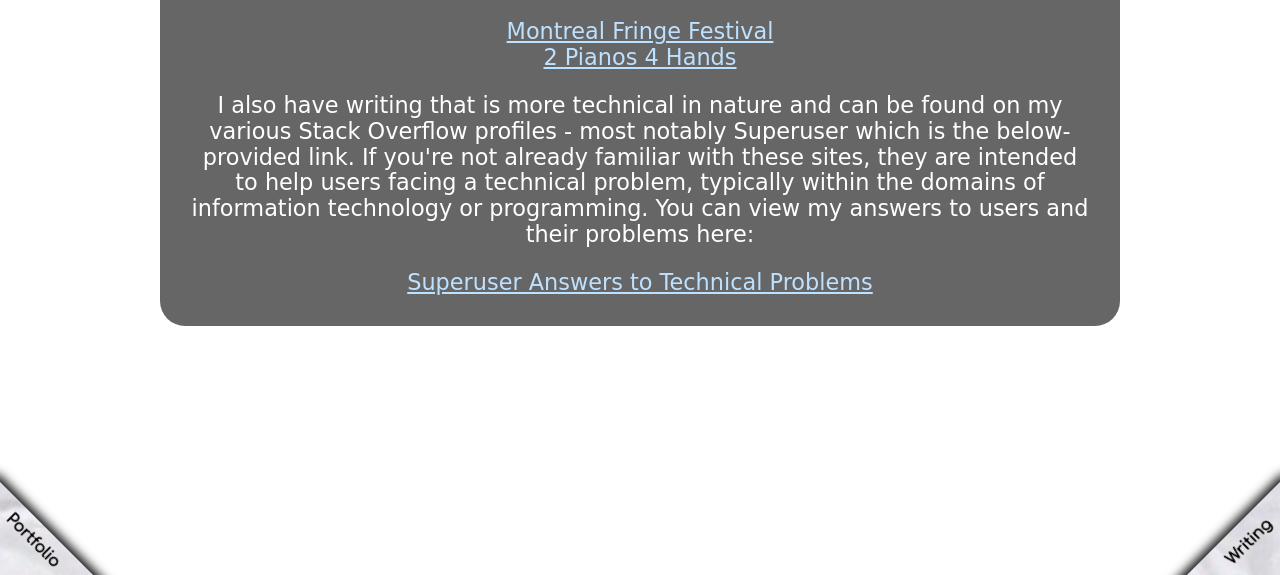
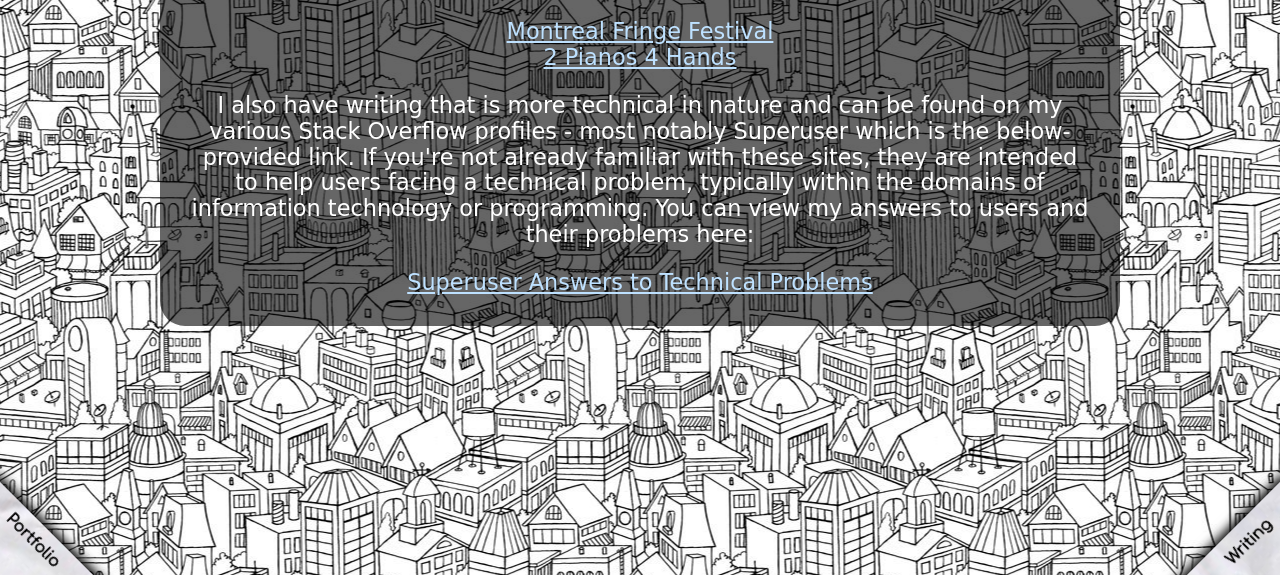
Before and after one commit to Baelx/portfolio, a website built with webpack: page app/writing.html in a window 1280 px wide. Shown: the part 225-800 px from the top of the page. Built offline with nearby package versions, Linux system fonts and the light colour scheme; a web font is replaced by a local one.

Commit message:
forgot to do all pages, haha

```diff
--- a/app/writing.html
+++ b/app/writing.html
@@ -20,6 +20,9 @@
   <nav class="bottom-right">
     <h2><a href="writing.html">Writing</a></h2>
   </nav>
+  <div class="background">
+
+  </div>
   <main class="blog">
     <h1>Writing</h1>
 
```
Also changed, not shown: app/portfolio.html (+2 -0 lines).
